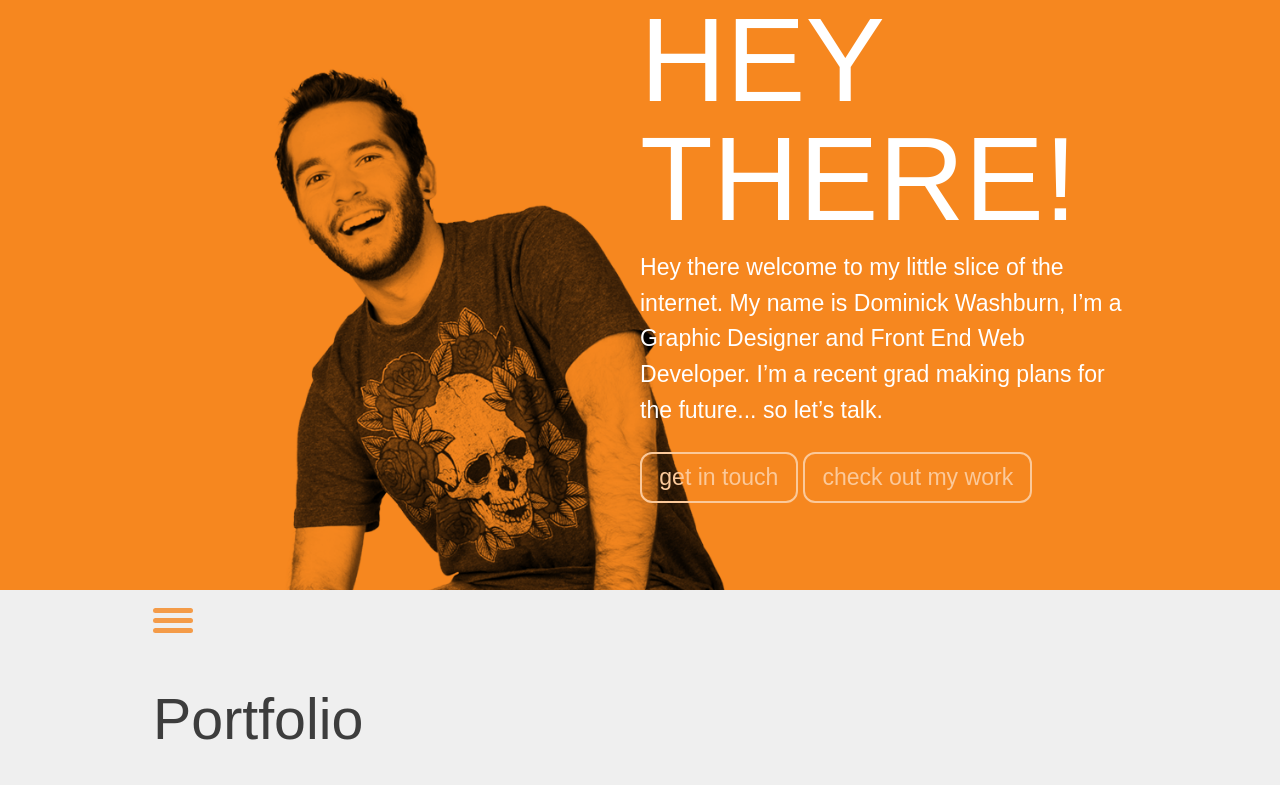
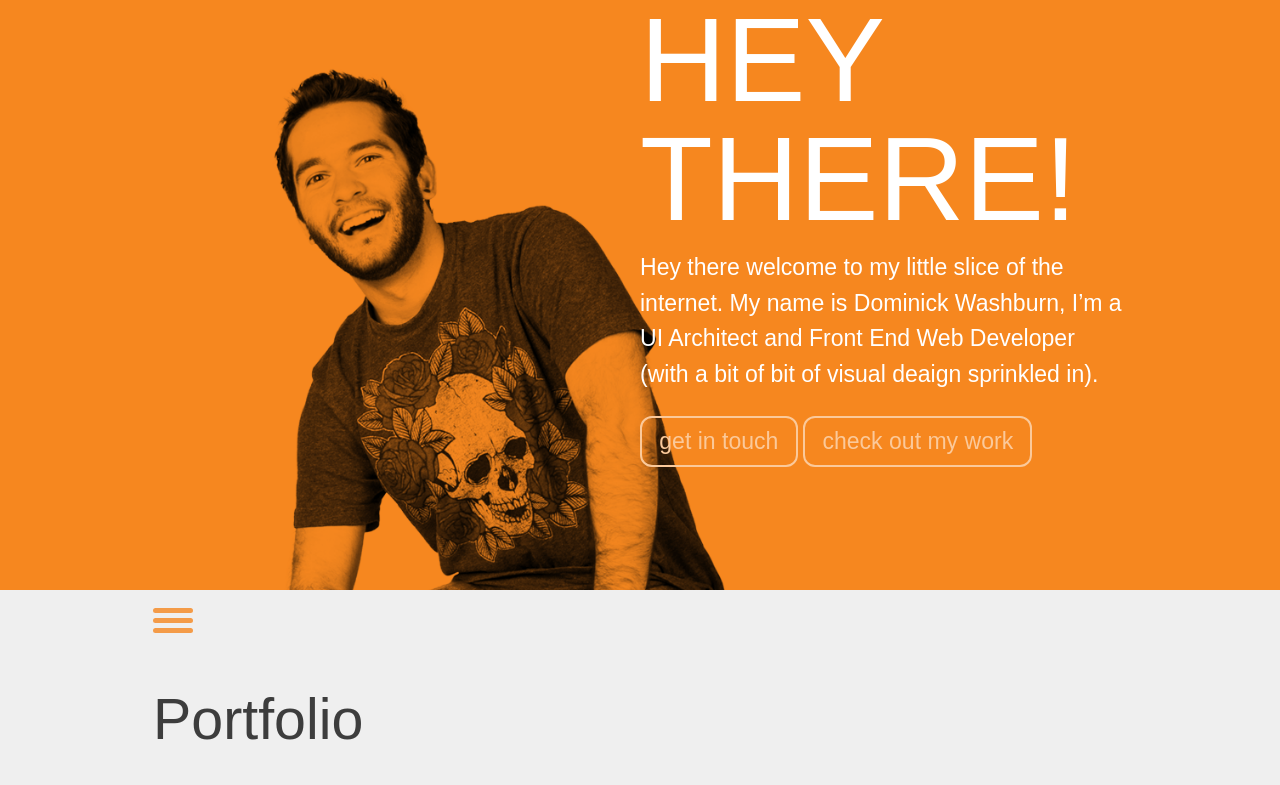
Before and after one commit to domwashburn/old-portfolio, a plain HTML site: page index.html in a window 1280 px wide. Shown: the top 785 px of the page. Drawn offline with nearby package versions, Linux system fonts and the light colour scheme; a script that the page names is missing.

Commit message:
Update index.html

```diff
--- a/index.html
+++ b/index.html
@@ -36,7 +36,7 @@
             <div class="content header">
                 <div class="header__group clearfix">
                     <h1>Hey There!</h1>
-                    <p><b class="header__paragraph">Hey there welcome to my little slice of the internet. My name is Dominick Washburn, I’m a Graphic Designer and Front End Web Developer. I’m a recent grad making plans for the future... so let’s talk.</b>                        </p> <a href="{{navHome[3].url}}" class="btn btn--orange btn--lrg header__btn">get in touch</a> <a href="{{navHome[1].url}}" class="btn btn--orange btn--lrg header__btn">check out my work</a> </div>
+                    <p><b class="header__paragraph">Hey there welcome to my little slice of the internet. My name is Dominick Washburn, I’m a UI Architect and Front End Web Developer (with a bit of bit of visual deaign sprinkled in).</b>                      </p> <a href="{{navHome[3].url}}" class="btn btn--orange btn--lrg header__btn">get in touch</a> <a href="{{navHome[1].url}}" class="btn btn--orange btn--lrg header__btn">check out my work</a> </div>
             </div>
         </header>
         <div id="main-content">
```
